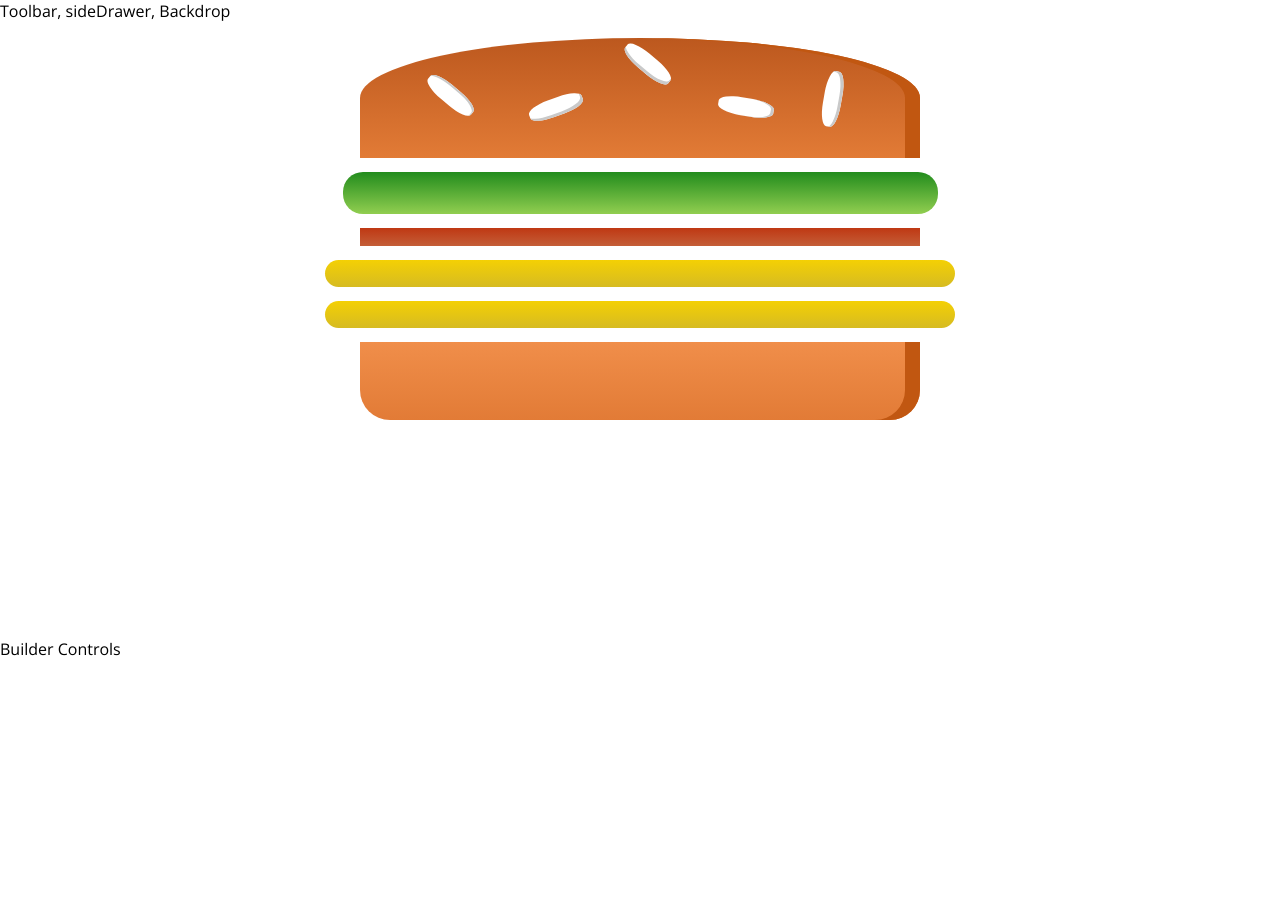
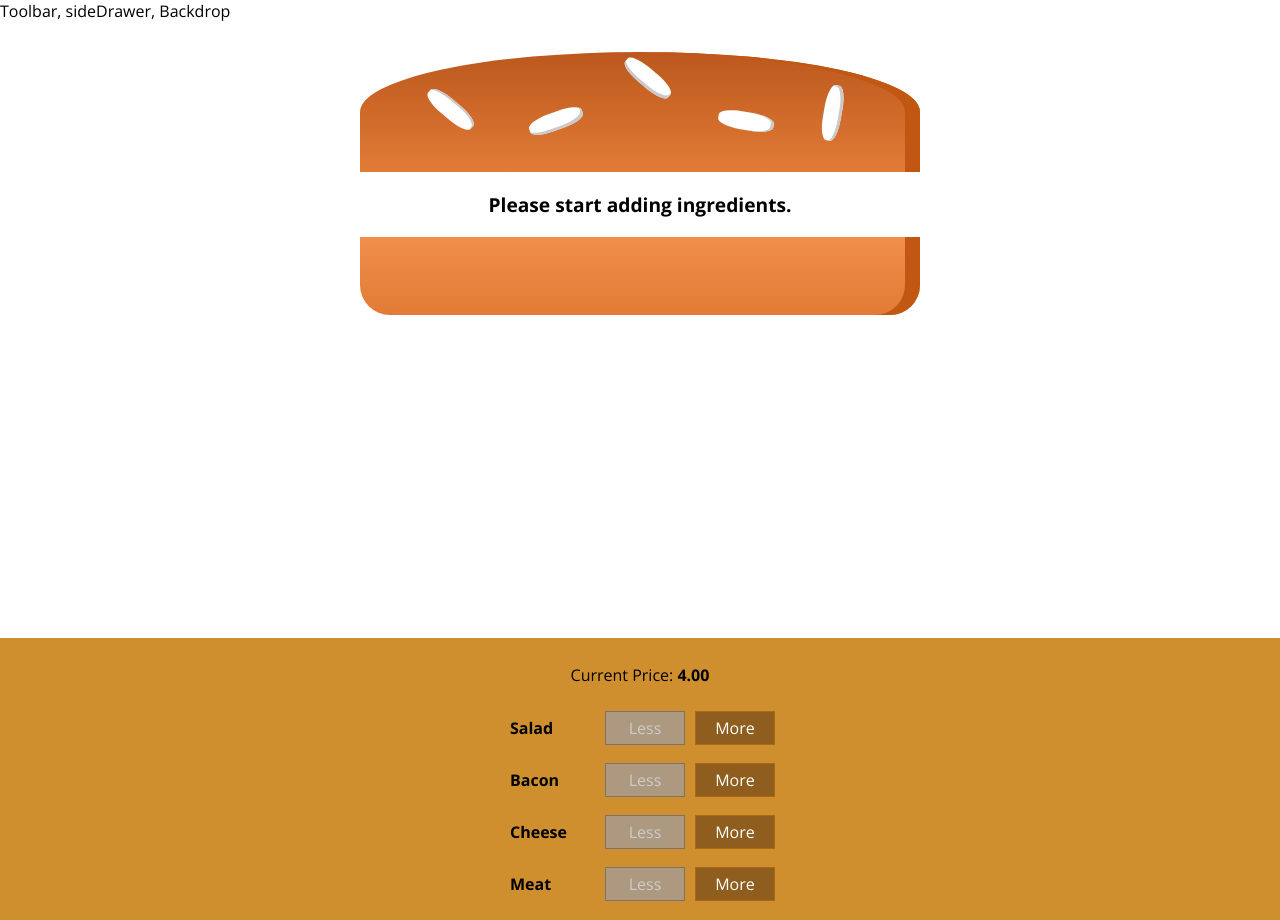
Before and after one commit to xmyLydia/React, a React app in the folder my-app/: page / in a window 1280 px wide. Before the commit the page ends 800 px from the top, so only its background shows below. Built offline with nearby package versions, Linux system fonts and the light colour scheme.

Commit message:
Burger builder

```diff
--- /dev/null
+++ b/my-app/src/components/Burger/BuildControls/BuildControl/BuildControl.js
@@ -0,0 +1,20 @@
+import React from 'react';
+import buildControls from '../BuildControls';
+import classes from './BuildControl.module.css';
+
+const buildControl = (props) => (
+    <div className={classes.BuildControl}>
+        <div className={classes.Label}>{props.label}</div>
+        <button
+            className={classes.Less}
+            onClick={props.removed}
+            disabled={props.disabled}
+        >Less</button>
+        <button
+            className={classes.More}
+            onClick={props.added}
+        >More</button>
+    </div>
+
+);
+export default buildControl;
--- /dev/null
+++ b/my-app/src/components/Burger/BuildControls/BuildControl/BuildControl.module.css
@@ -0,0 +1,56 @@
+.BuildControl {
+    display: flex;
+    justify-content: space-between;
+    align-items: center;
+    margin: 5px 0;
+}
+
+.BuildControl button {
+    display: block;
+    font: inherit;
+    padding: 5px;
+    margin: 0 5px;
+    width: 80px;
+    border: 1px solid #AA6817;
+    cursor: pointer;
+    outline: none;
+}
+
+.BuildControl button:disabled {
+    background-color: #AC9980;
+    border: 1px solid #7E7365;
+    color: #ccc;
+    cursor: default;
+}
+
+.BuildControl button:hover:disabled {
+    background-color: #AC9980;
+    color: #ccc;
+    cursor: not-allowed;
+}
+
+.Label {
+    padding: 10px;
+    font-weight: bold;
+    width: 80px;
+}
+
+.BuildControl .Less {
+    background-color: #D39952;
+    color: white;
+}
+
+.BuildControl .More {
+    background-color: #8F5E1E;
+    color: white;
+}
+
+.BuildControl .Less:hover, .BuildControl .Less:active {
+    background-color: #DAA972;
+    color: white;
+}
+
+.BuildControl .More:hover,.BuildControl .More:active {
+    background-color: #99703F;
+    color: white;
+}
--- /dev/null
+++ b/my-app/src/components/Burger/BuildControls/BuildControls.js
@@ -0,0 +1,26 @@
+import React from 'react';
+import classes from './BuildControls.module.css';
+import BuildControl from '../BuildControls/BuildControl/BuildControl';
+
+const controls = [
+    { label: 'Salad', type: 'salad' },
+    { label: 'Bacon', type: 'bacon' },
+    { label: 'Cheese', type: 'cheese' },
+    { label: 'Meat', type: 'meat' }
+];
+
+const buildControls = (props) => (
+    <div className={classes.BuildControls}>
+        <p>Current Price: <strong>{props.price.toFixed(2)}</strong></p>
+        {controls.map(ctrl => (
+            <BuildControl
+                key={ctrl.label}
+                label={ctrl.label}
+                added={()=>props.ingredientAdded(ctrl.type)}
+                removed={()=>props.ingredientRemoved(ctrl.type)}
+                disabled={props.disabled[ctrl.type]}
+            ></BuildControl>
+        ))}
+    </div>
+);
+export default buildControls;
--- /dev/null
+++ b/my-app/src/components/Burger/BuildControls/BuildControls.module.css
@@ -0,0 +1,10 @@
+.BuildControls{
+    width:   100%;
+    background-color: #CF8F2E;
+    display: flex;
+    flex-flow: column;
+    align-items: center;
+    box-shadow: 0 2px 1px #ccc;
+    margin: auto;
+    padding: 10px 0;
+}
--- a/my-app/src/components/Burger/Burger.module.css
+++ b/my-app/src/components/Burger/Burger.module.css
@@ -2,7 +2,7 @@
     width: 100%;
     margin: auto;
     height: 250px;
-
+    overflow: scroll;
     text-align: center;
     font-weight: bold;
     font-size: 1.2rem;
--- a/my-app/src/containers/BurgerBuilder/BurgerBuilder.js
+++ b/my-app/src/containers/BurgerBuilder/BurgerBuilder.js
@@ -1,26 +1,76 @@
 import React, { Component } from "react";
 import Aux from "../../hoc/Auxiliary";
 import Burger from '../../components/Burger/Burger';
+import BuildControls from '../../components/Burger/BuildControls/BuildControls';
 
-class BurgerBuilder extends Component{
+const INGREDIENT_PRICES = {
+    salad: 0.5,
+    cheese: 0.4,
+    meat: 1.5,
+    bacon: 0.7
+}
+class BurgerBuilder extends Component {
     // constructor(props){
     //     super(props);
     //     this.state = {}
     // }
     state = {
-        ingredients:{
-            salad: 1,
-            bacon: 1,
-            cheese:2,
-            meat:0
+        ingredients: {
+            salad: 0,
+            bacon: 0,
+            cheese: 0,
+            meat: 0
+        },
+        totalPrice: 4
+    }
+    addIngredientHandler = (type) => {
+        const oldCount = this.state.ingredients[type];
+        const updatedCount = oldCount + 1;
+        const updatedIngredients = {
+            ...this.state.ingredients
+        };
+        updatedIngredients[type] = updatedCount;
+        const priceAddition = INGREDIENT_PRICES[type];
+        const oldPrice = this.state.totalPrice;
+        const newPrice = priceAddition + oldPrice;
+
+        this.setState({ ingredients: updatedIngredients, totalPrice: newPrice });
+    }
+
+    removeIngredientHandler = (type) => {
+        const oldCount = this.state.ingredients[type];
+        if (oldCount <= 0) {
+            return;
         }
+        const updatedCount = oldCount - 1;
+        const updatedIngredients = {
+            ...this.state.ingredients
+        };
+        updatedIngredients[type] = updatedCount;
+        const priceDeduction = INGREDIENT_PRICES[type];
+        const oldPrice = this.state.totalPrice;
+        const newPrice = oldPrice - priceDeduction;
+
+        this.setState({ ingredients: updatedIngredients, totalPrice: newPrice });
+
     }
-    render(){
+    render() {
+        const disabledInfo = {
+            ...this.state.ingredients
+        };
+        for(let key in disabledInfo){
+            disabledInfo[key] = disabledInfo[key]<=0
+        }
         return (
-           <Aux>
-               <Burger ingredients={this.state.ingredients}></Burger>
-               <div>Builder Controls</div>
-           </Aux>
+            <Aux>
+                <Burger ingredients={this.state.ingredients}></Burger>
+                <BuildControls
+                    ingredientAdded={this.addIngredientHandler}
+                    ingredientRemoved={this.removeIngredientHandler}
+                    disabled={disabledInfo}
+                    price = {this.state.totalPrice}
+                ></BuildControls>
+            </Aux>
         );
     }
 };
```
